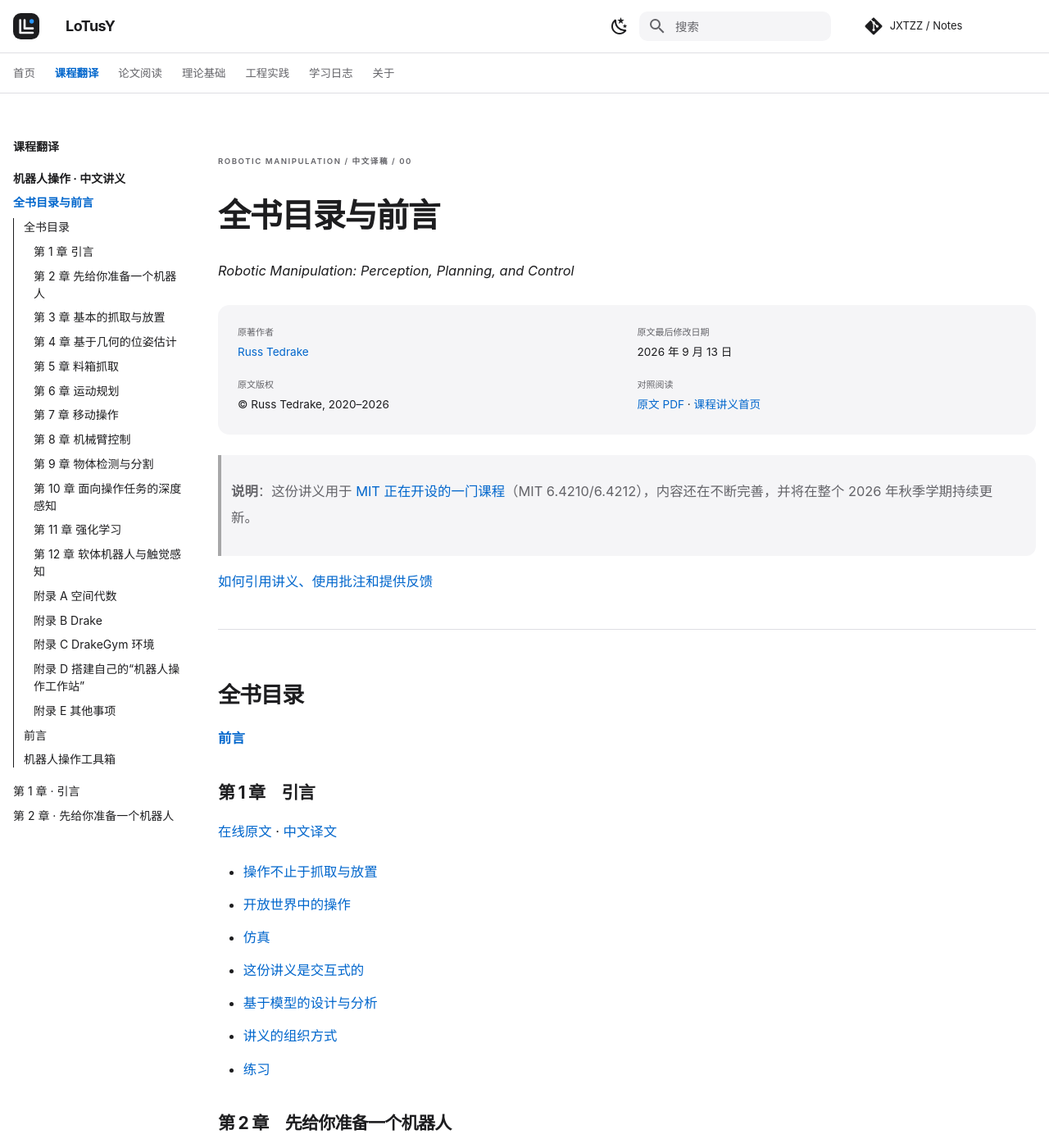
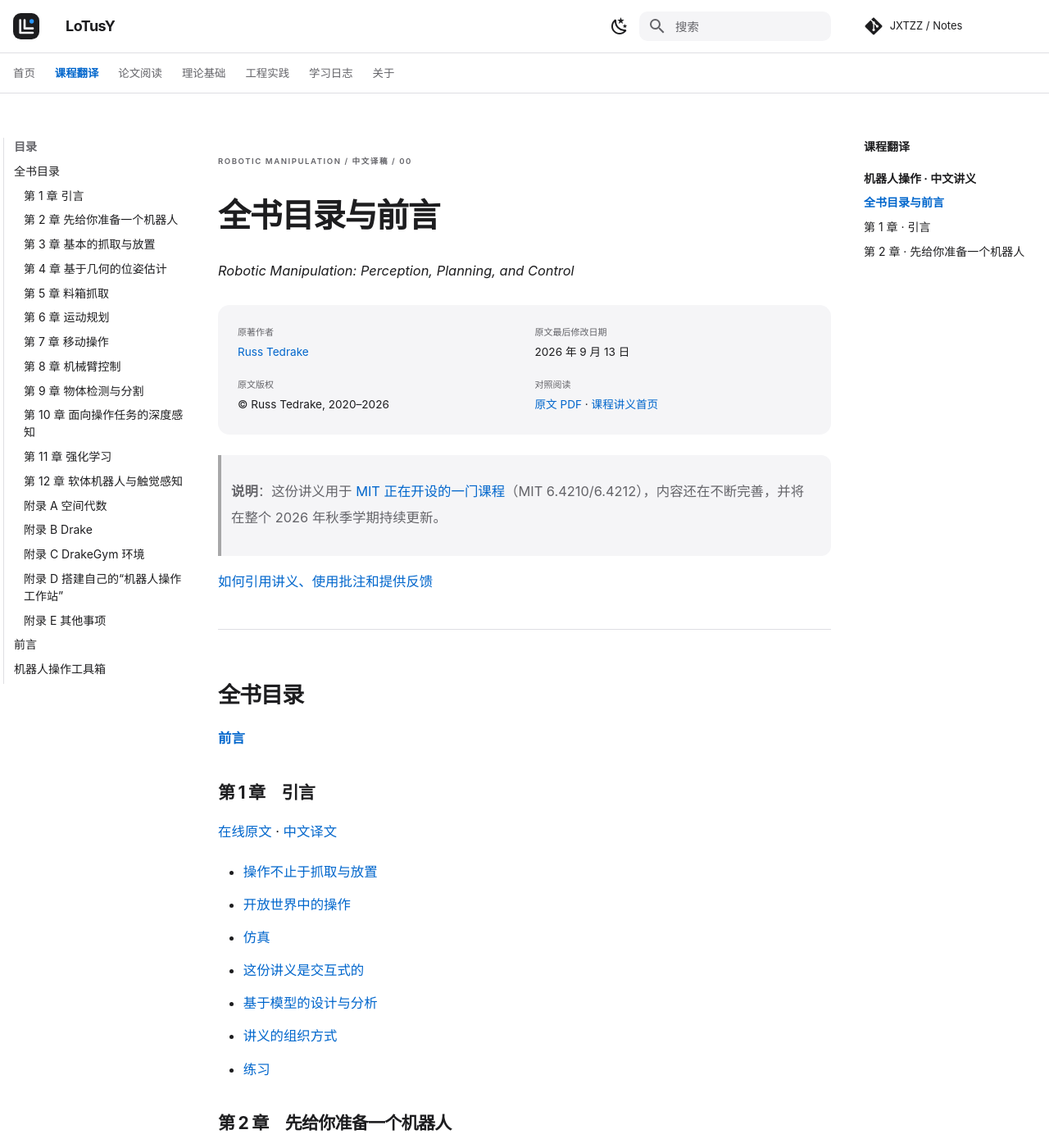
Before and after one commit to JXTZZ/JXTZZ.github.io, an MkDocs documentation site: the page built from docs/translations/robotic-manipulation/preface.md, in a window 1280 px wide and 1400 px high. Shown: the whole window at 82% size. Built offline with MkDocs 1.6.1 and Material for MkDocs 9.7.7, drawn with Linux system fonts in a browser that asks for light colours; comment, search, counter and statistics services are not loaded.

Commit message:
fix: show article table of contents openly on the left

```diff
--- a/docs/stylesheets/extra.css
+++ b/docs/stylesheets/extra.css
@@ -59,6 +59,8 @@
 .md-search__overlay { background: rgba(0, 0, 0, .25); }
 .md-grid { max-width: 64rem; }
 .md-content { min-width: 0; }
+.md-sidebar--primary { order: 2; }
+.md-sidebar--secondary { order: -1; }
 .md-content__inner { padding-bottom: 2.5rem; }
 .md-typeset { font-size: .82rem; line-height: 1.95; }
 .md-typeset h1, .md-typeset h2, .md-typeset h3 { color: var(--md-default-fg-color); font-weight: 650; letter-spacing: -.035em; }
@@ -180,6 +182,17 @@
 @media (max-width: 76.234375em) {
   .md-nav--primary .md-nav__title[for="__drawer"] { background: var(--note-surface); color: var(--md-default-fg-color); }
 }
+/* Keep the independent article TOC visible even when side-by-side columns do not fit. */
+@media (max-width: 59.984375em) {
+  .md-main__inner { flex-wrap: wrap; }
+  .md-sidebar--secondary:not([hidden]) { display: block; position: static; width: 100%; height: auto; padding: 0 .8rem; margin-bottom: 1rem; }
+  .md-sidebar--secondary .md-sidebar__scrollwrap { height: auto !important; max-height: 16rem; margin: 0; overflow-y: auto; }
+  .md-sidebar--secondary .md-sidebar__inner { width: auto; padding: 1rem; background: var(--note-surface); border-radius: 14px; }
+  .md-sidebar--secondary .md-nav--secondary { display: block; }
+  .md-sidebar--secondary .md-nav__title { display: block; background: var(--note-surface); }
+  .md-sidebar--secondary .md-nav__list { display: block; }
+  .md-sidebar--secondary .md-nav--secondary { border-left: 0; }
+}
 @media (max-width: 960px) {
   .feature-copy { padding: 2rem 0 2rem 2rem; }
   .featured-course { min-height: 20rem; }
--- a/mkdocs.yml
+++ b/mkdocs.yml
@@ -35,7 +35,6 @@
     - search.highlight
     - content.code.copy
     - toc.follow
-    - toc.integrate
 plugins:
   - search:
       lang: [zh, en]
```
